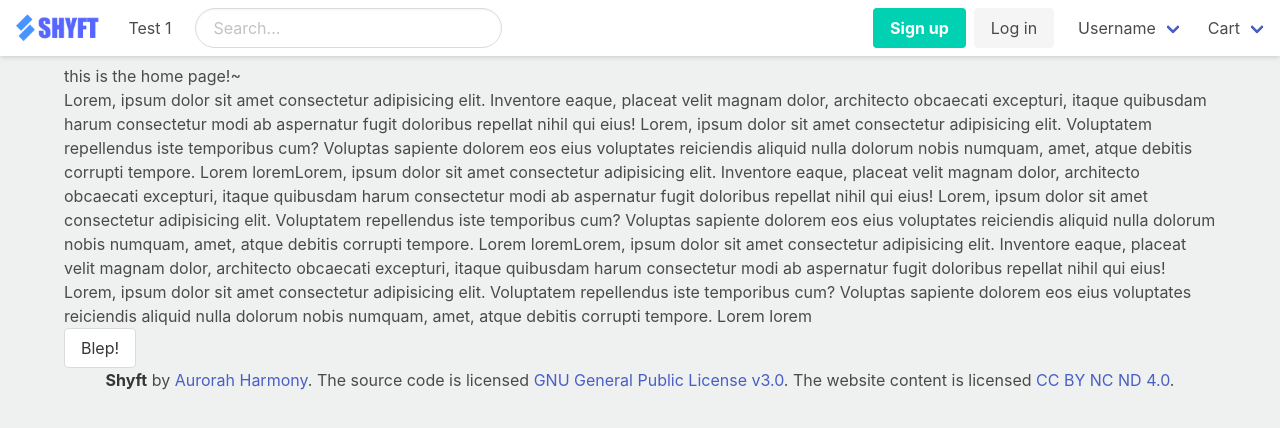
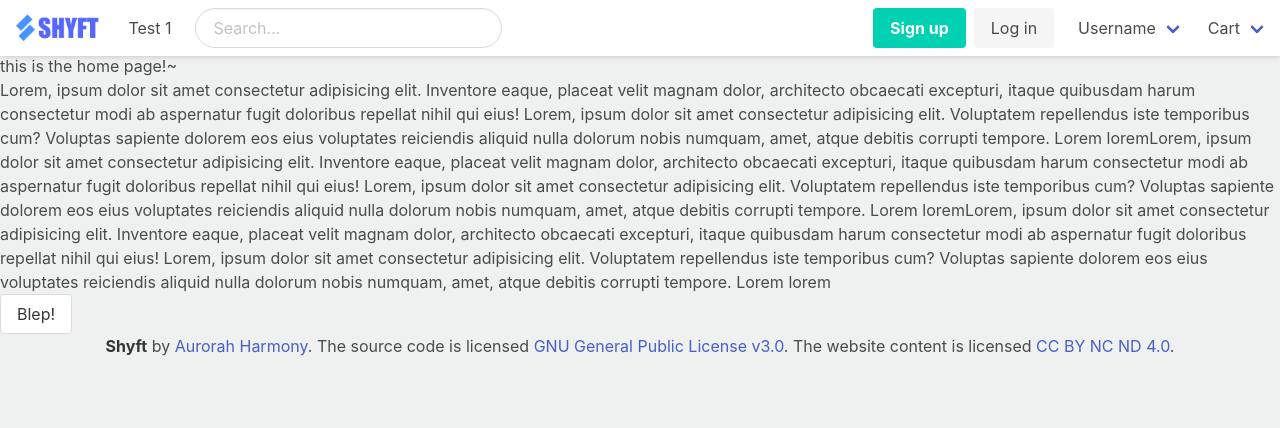
Before and after one commit to AurorahHarmony/Shyft, a Vue app in the folder client/: page / in a window 1280 px wide. Shown: the top 428 px of the page. Built offline with nearby package versions, Linux system fonts and the light colour scheme.

Commit message:
Fix margin size

```diff
--- a/client/src/App.vue
+++ b/client/src/App.vue
@@ -1,9 +1,7 @@
 <template class="has-navbar-fixed-top">
   <div id="app">
     <app-nav></app-nav>
-    <div class="container is-widescreen">
-      <router-view class="app-body"></router-view>
-    </div>
+    <router-view class="app-body"></router-view>
     <app-footer></app-footer>
   </div>
 </template>
@@ -24,6 +22,6 @@ export default {
 
 <style scoped>
 .app-body {
-  margin-top: 4rem;
+  margin-top: 3.4rem;
 }
 </style>
```
